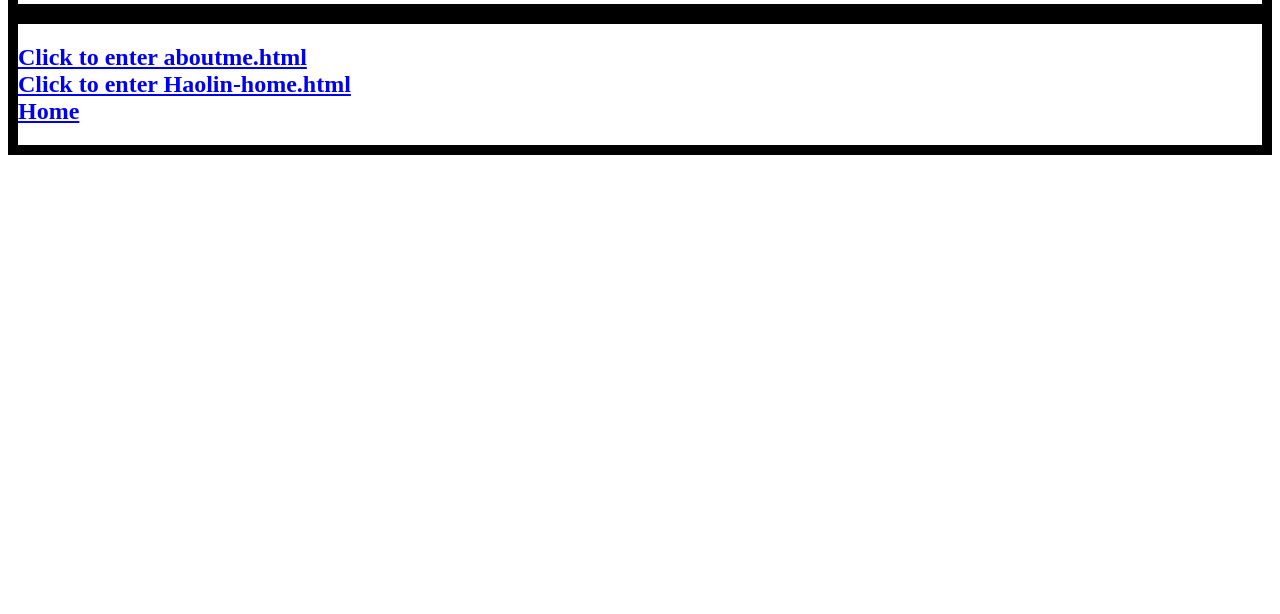
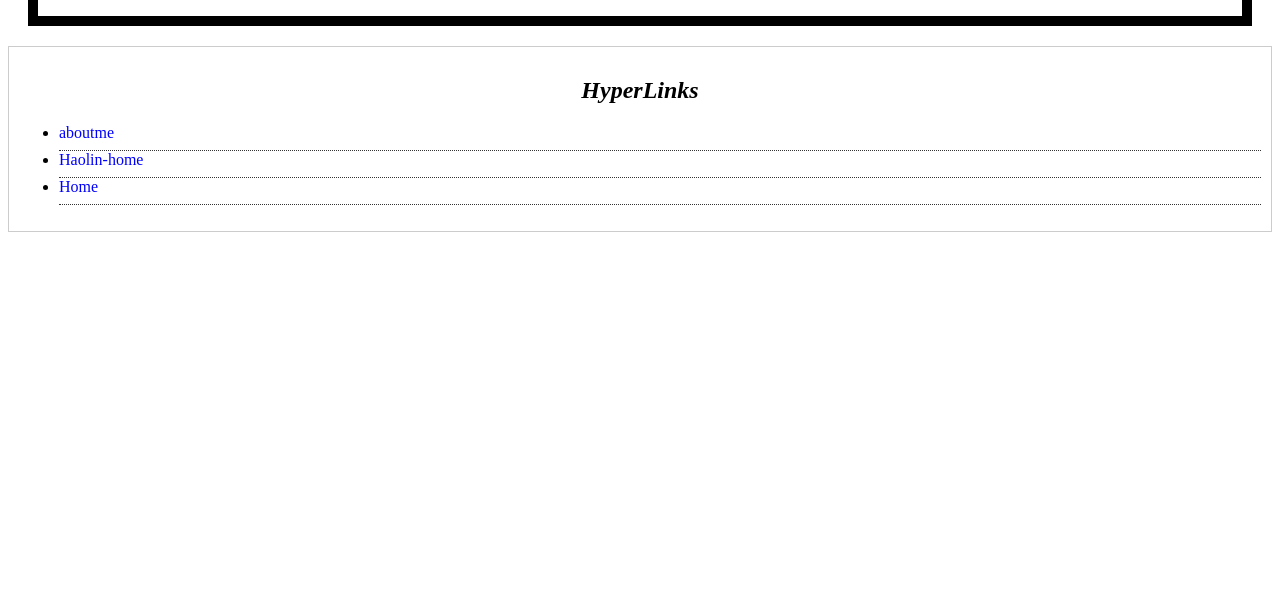
Before and after one commit to 760604154/CISC_1600_project, a plain HTML site: page Project1/index.html in a window 1280 px wide. Shown: the part 186-800 px from the top of the page. Drawn offline with Linux system fonts and the light colour scheme.

Commit message:
added file

```diff
--- a/Project1/css/active.css
+++ b/Project1/css/active.css
@@ -6,6 +6,8 @@
   border-left: 10px black solid;
   border-top: 10px black solid;
   border-bottom: 10px black solid;
+  padding 20px;
+  margin: 20px;
 }
 
 .box-1 h1{
@@ -17,14 +19,45 @@
   wording-spacing:0.8em;
 }
 
-.box-2 {
-  background-color:white;
-  color:black;
+.weblink {
+  border: 1px #ccc solid;
+  padding:10px;
+  border-radius:15;
+  margin:auto;
+  wideth:80%;
+}
 
-  border-right: 10px black solid;
-  border-left: 10px black solid;
-  border-top: 10px black solid;
-  border-bottom: 10px black solid;
+.weblink h2{
+  text-align:center;
+  font-style: italic;
+}
+
+.weblink u1{
+  padding:1;
+  list-style: none;
+}
+
+.weblink li{
+  padding-bottom:8px;
+  border-bottom:dotted 1px #333;
+  list-style-image: url(/img/'arrow.png');
+}
+
+a{
+  text-decoration: none;
+  color:blue;
+}
+
+a:hover{
+  color:red;
+}
+
+a:active{
+  color:green;
+}
+
+a:visited{
+  color:pink;
 }
 
 .container-1{
--- a/Project1/index.html
+++ b/Project1/index.html
@@ -19,16 +19,13 @@
     </div>
   </div>
 
-  <div class="container-1">
-    <div class="box-2">
-        <h2>
-          <a href="aboutme.html" target="_blank"> Click to enter aboutme.html </a>
-          <br>
-          <a href="Haolin-home.html" target="_blank"> Click to enter Haolin-home.html </a>
-          <br>
-          <a href="http://www.sci.brooklyn.cuny.edu/~xiang/cisc1600/" target="_blank"> Home </a>
-        </h2>
-    </div>
+  <div class="weblink">
+        <h2>HyperLinks</h2>
+        <ul>
+          <li><a href="aboutme.html" target="_blank">aboutme</a></li>
+          <li><a href="Haolin-home.html" target="_blank"> Haolin-home</a></li>
+          <li><a href="http://www.sci.brooklyn.cuny.edu/~xiang/cisc1600/" target="_blank"> Home </a></li>
+        <ul>
   </div>
 </body>
 
```
Also changed, not shown: Project1/img/arrow.png (added).
